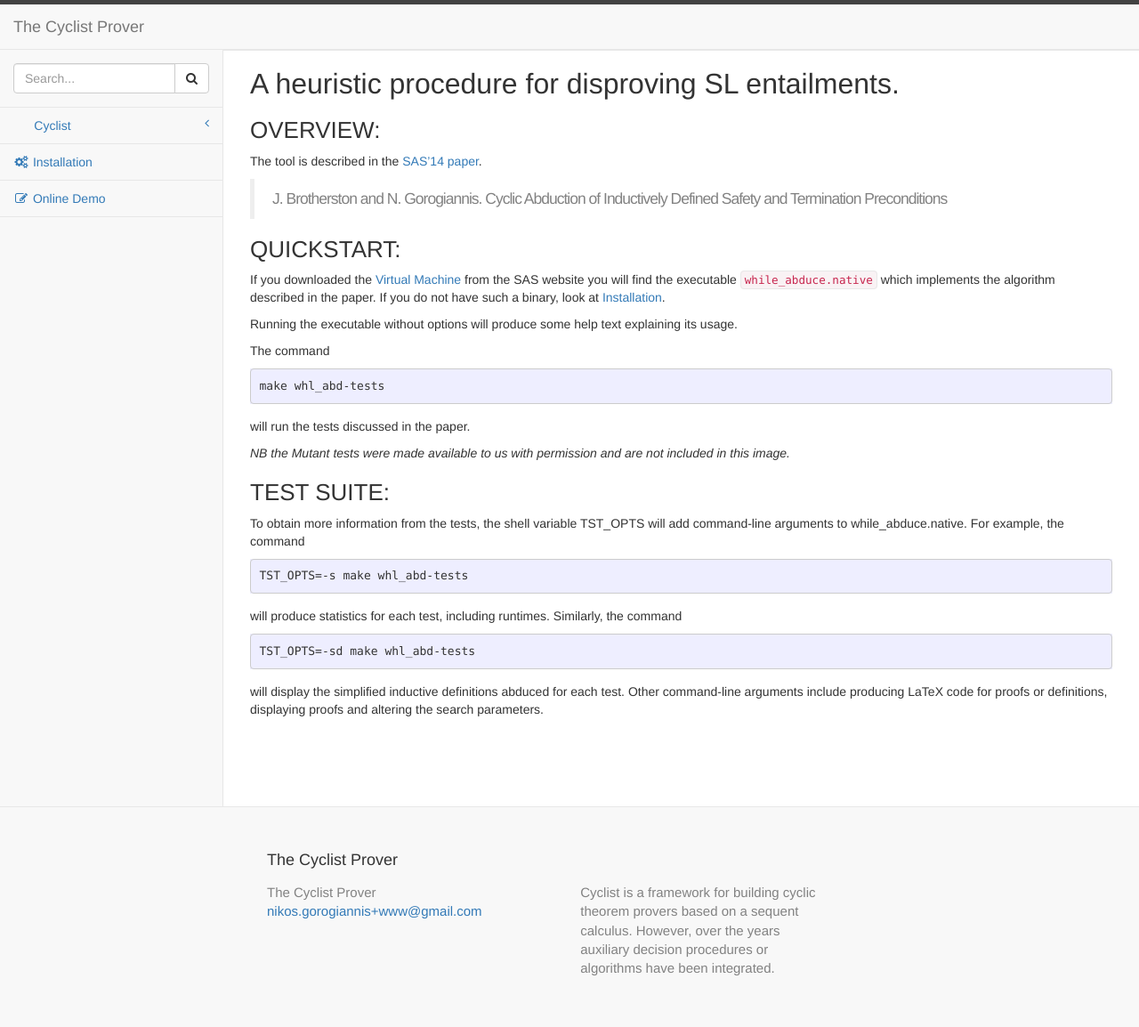
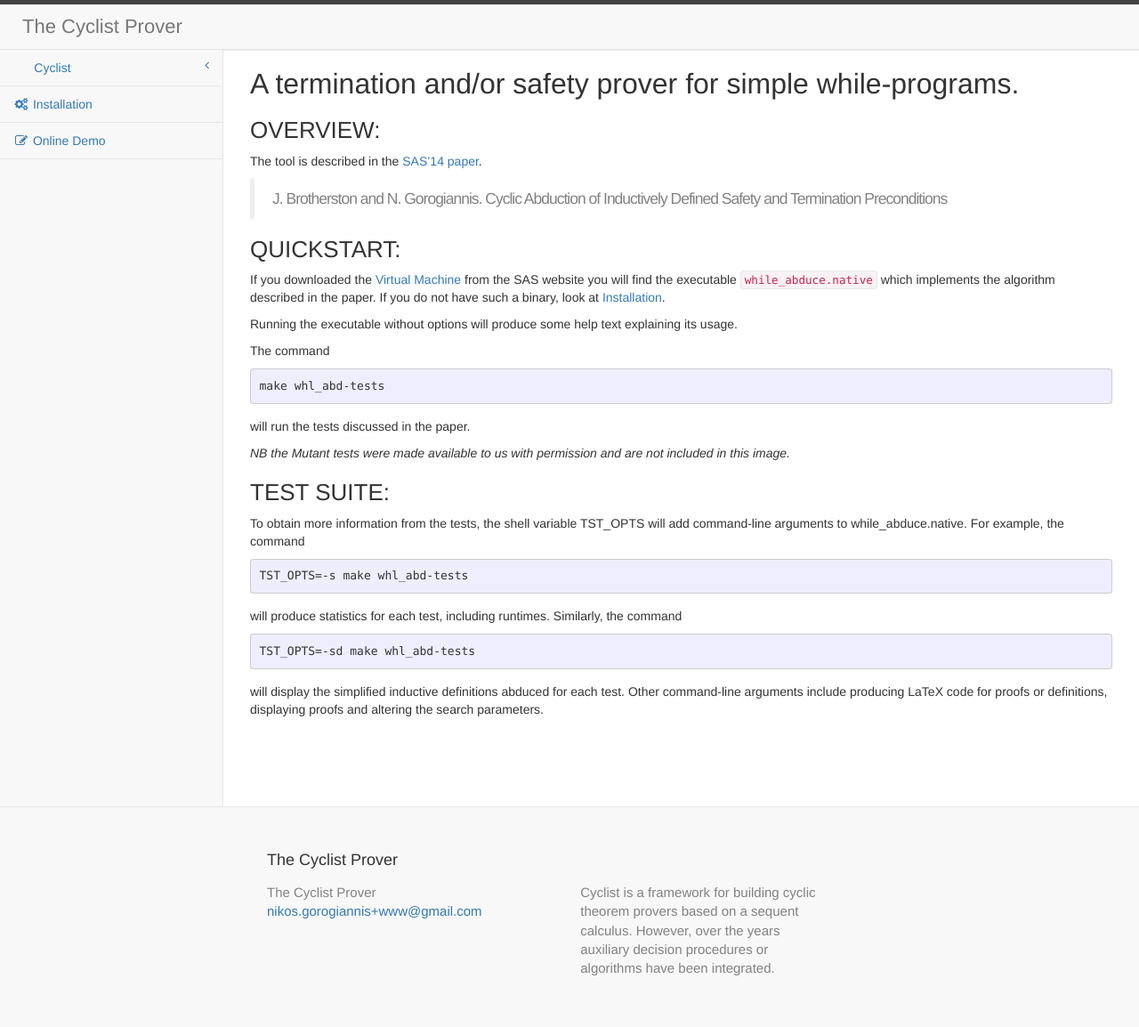
Before and after one commit to cyclist-org/cyclist, a Jekyll site: the page built from while_abduce.md, in a window 1280 px wide. Shown: the whole page at 89% size. Built offline with Jekyll 4.4.1, drawn with Linux system fonts in a browser that asks for light colours.

Commit message:
Minor changes.
Minor changes to style.

Commented code in demo.js

Changed wrong title in Termination/Safety page.

Added short description to Demo page.

```diff
--- a/_includes/header.html
+++ b/_includes/header.html
@@ -15,17 +15,6 @@
       <div class="navbar-default sidebar" role="navigation">
           <div class="sidebar-nav navbar-collapse">
               <ul class="nav" id="side-menu">
-                  <li class="sidebar-search">
-                      <div class="input-group custom-search-form">
-                          <input type="text" class="form-control" placeholder="Search...">
-                          <span class="input-group-btn">
-                          <button class="btn btn-default" type="button">
-                              <i class="fa fa-search"></i>
-                          </button>
-                      </span>
-                      </div>
-                      <!-- /input-group -->
-                  </li>
                   <li>
                       <a href="#">&nbsp;&nbsp;&nbsp;&nbsp;&nbsp; Cyclist<span class="fa arrow"></span></a>
                       <ul class="nav nav-second-level">
--- a/_sass/_layout.scss
+++ b/_sass/_layout.scss
@@ -248,3 +248,8 @@
         }
     }
 }
+
+.navbar-brand {
+    font-size: 22px !important;
+    margin-left: 10px;
+}
--- a/demo.html
+++ b/demo.html
@@ -8,6 +8,7 @@ layout: default
 <!-- /.row -->
 <div class="row">
     <div class="col-lg-12">
+        <p>An <a href="{{ site.baseurl | append: "/sl_prove" }}">entailment prover</a> for a fragment of first-order logic with inductive definitions. Only <a href="https://github.com/ngorogiannis/cyclist/blob/master/examples/sl.defs" target="_blank">these definitions</a> can be used in the demo.</p>
         <div class="panel panel-default">
             <div class="panel-heading">
                 Demo
--- a/while_abduce.md
+++ b/while_abduce.md
@@ -7,8 +7,8 @@ layout: index
 [Virtual Machine]: https://github.com/ngorogiannis/cyclist/releases/tag/SAS14
 {:target="_blank"}
 
-A heuristic procedure for disproving SL entailments.
-====================================================
+A termination and/or safety prover for simple while-programs.
+=============================================================
 
 OVERVIEW:
 ----------------------------------------------------
```
Also changed, not shown: 1 other file.
